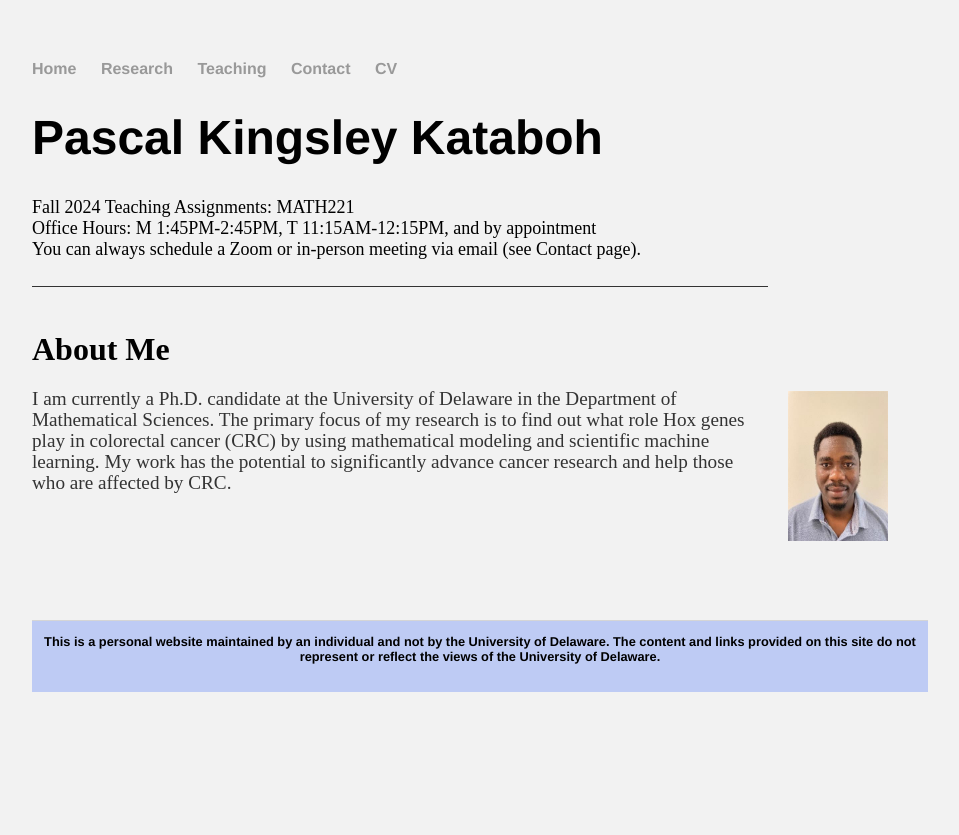
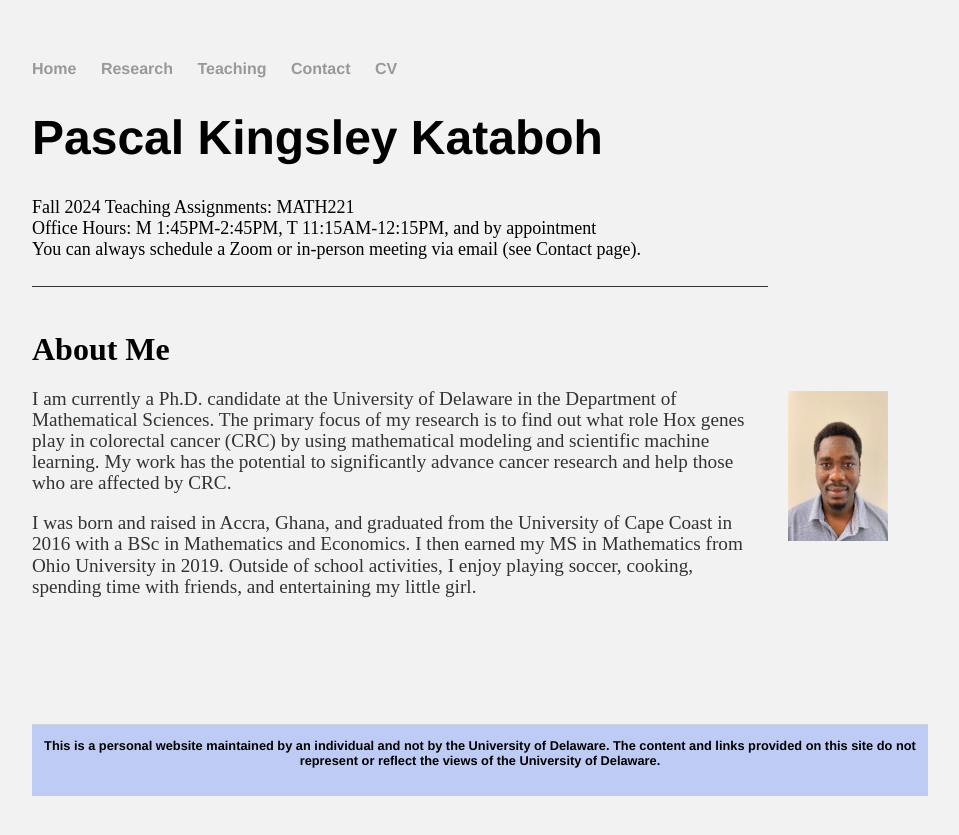
Before and after one commit to kataboh/kataboh.github.io, a Jekyll site: the page built from index.html, in a window 1280 px wide. Shown: the top 835 px of the page, without its empty margins (160-1119 px from the left). Built offline with Jekyll 4.4.1, drawn with Linux system fonts in a browser that asks for light colours.

Commit message:
more update

```diff
--- a/index.html
+++ b/index.html
@@ -25,7 +25,11 @@ title: Pascal Kingsley Kataboh's Homepage
 		My work has the potential to significantly advance cancer research and help those who are affected by CRC.
 	</p>
 
+    <p>
 
+  I was born and raised in Accra, Ghana, and graduated from the University of Cape Coast in 2016 with a BSc in Mathematics and Economics. I then earned my MS in Mathematics from Ohio University in 2019. Outside of school activities, I enjoy playing soccer, cooking, spending time with friends, and entertaining my little girl.
+
+   </p>
 	<br>
 	<br>
 	<br>
```
